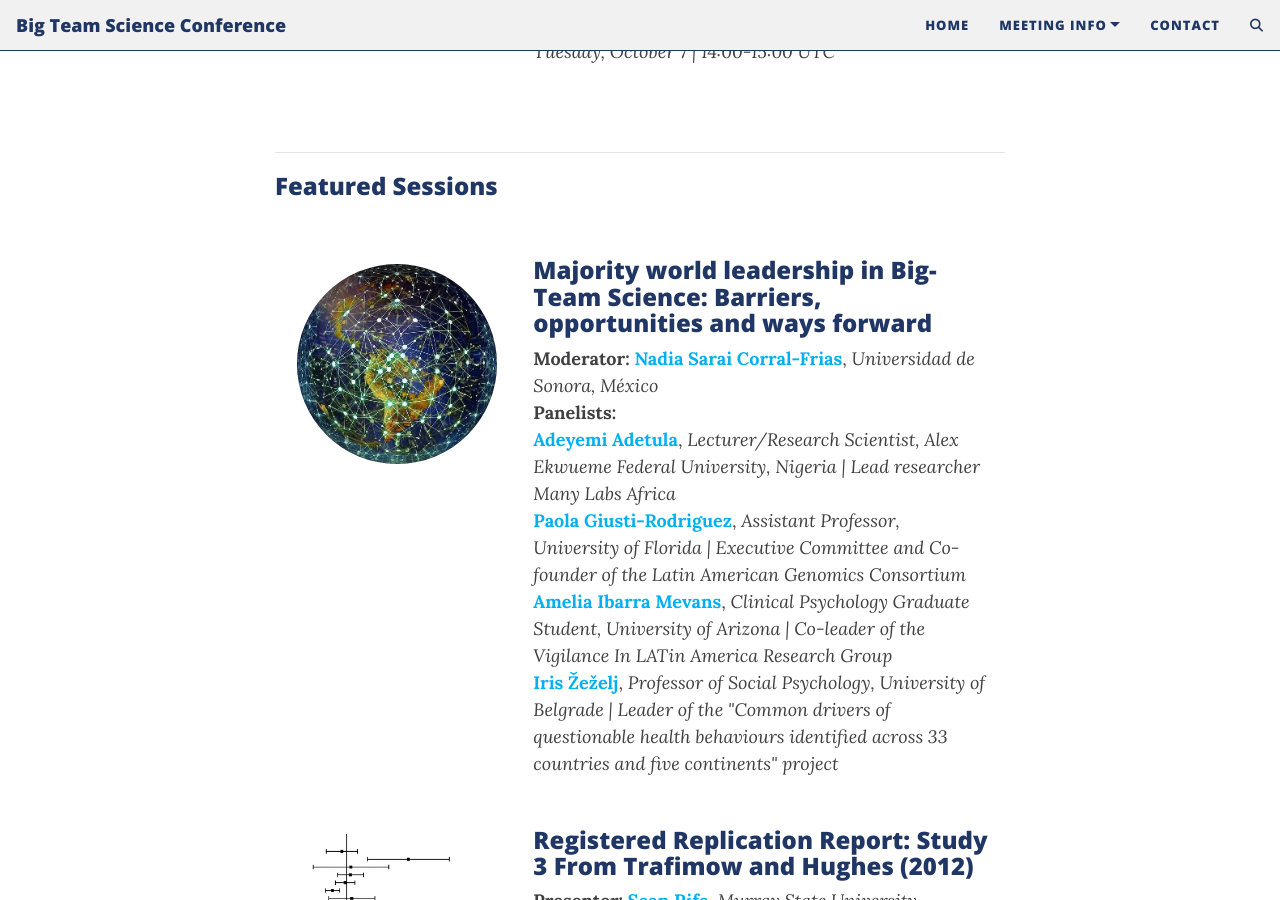
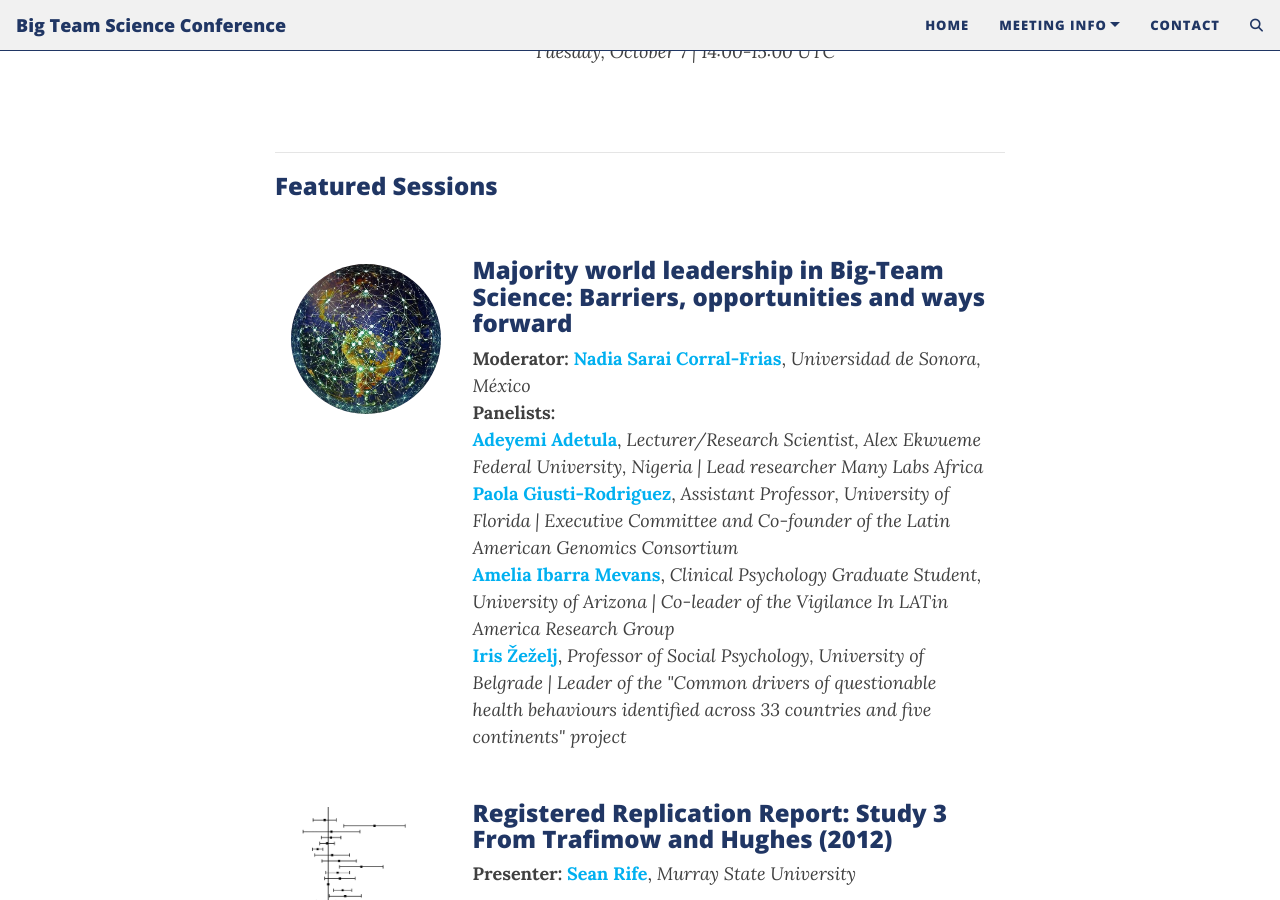
Before and after one commit to bigteamscienceconference/bigteamscienceconference.github.io, a Jekyll site: the page built from index.md, in a window 1280 px wide and 900 px high, scrolled down 1804 px. Built offline with Jekyll 4.4.1, drawn with Linux system fonts in a browser that asks for light colours; comment, search, counter and statistics services are not loaded.

Commit message:
Update index.md

```diff
--- a/index.md
+++ b/index.md
@@ -91,11 +91,11 @@ layout: page
       </div>
     </div>
     <div class="row">
-      <div class="col-sm-4" align="center">
+      <div class="col-sm-3" align="center">
         <br>
-        <img src="/assets/img/globe.jpg" alt="" width="200" style="border-radius: 50%;">
+        <img src="/assets/img/globe.jpg" alt="" width="150" style="border-radius: 50%;">
       </div>
-      <div class="col-sm-8">
+      <div class="col-sm-9">
         <h3>Majority world leadership in Big-Team Science: Barriers, opportunities and ways forward</h3>
         <b>Moderator: <a href="https://investigadores.unison.mx/en/persons/nadia-sarai-corral-frias" target="_blank">Nadia Sarai Corral-Frias</a></b>, <i>Universidad de Sonora, México</i><br>
         <b>Panelists:<br>
@@ -112,11 +112,11 @@ Leader of the "Common drivers of questionable health behaviours identified acros
       </div>
     </div>
     <div class="row">
-      <div class="col-sm-4" align="center">
+      <div class="col-sm-3" align="center">
         <br>
-        <img src="/assets/img/forest.png" alt="" width="200">
+        <img src="/assets/img/forest.png" alt="" width="150">
       </div>
-      <div class="col-sm-8">
+      <div class="col-sm-9">
         <h3>Registered Replication Report: Study 3 From Trafimow and Hughes (2012)</h3>
         <b>Presenter: <a href="https://seanrife.com/" target="_blank">Sean Rife</a></b>, <i>Murray State University</i><br>
       </div>
```
